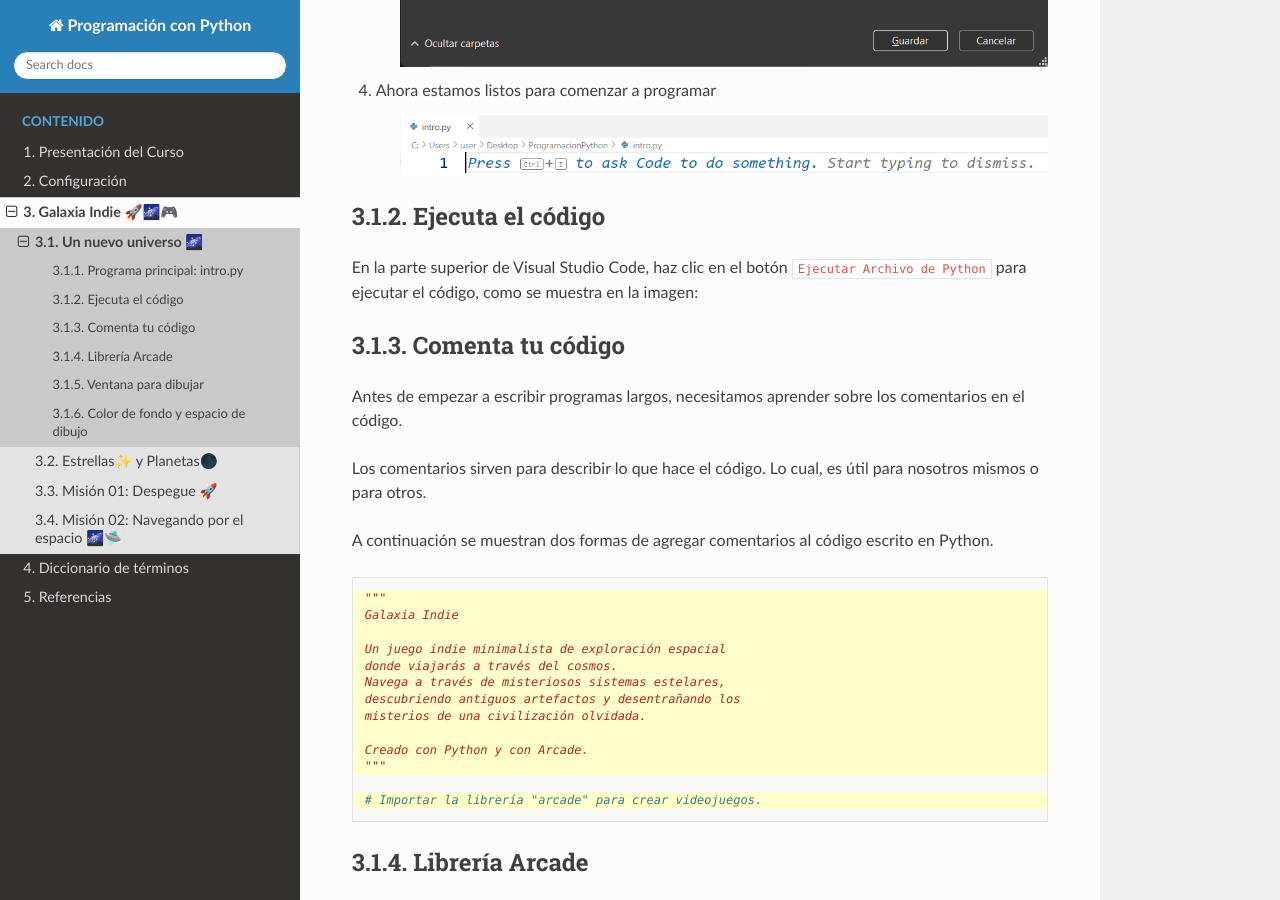
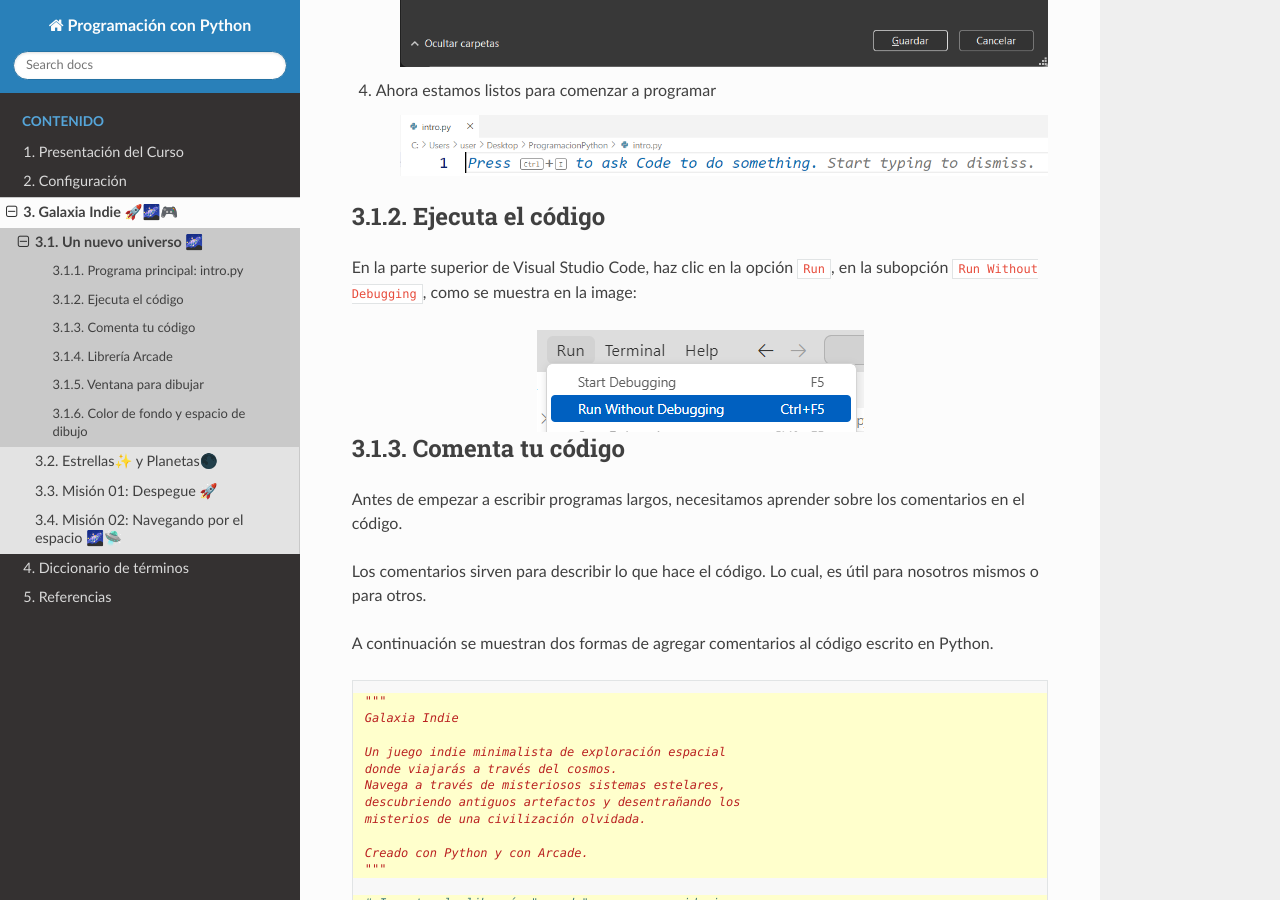
Before and after one commit to aavendan/programacion-python, a Sphinx documentation site: the page built from docs/source/sesiones/sesion01.rst, in a window 1280 px wide and 900 px high, scrolled down 999 px. Built offline with Sphinx 7.4.7 and the Read the Docs theme 3.1.0, drawn with Linux system fonts in a browser that asks for light colours.

Commit message:
runwithoutdebugging

```diff
--- a/docs/source/sesiones/sesion01.rst
+++ b/docs/source/sesiones/sesion01.rst
@@ -31,10 +31,12 @@ Programa principal: intro.py
 Ejecuta el código
 ------------------
 
-En la parte superior de Visual Studio Code, haz clic
-en el botón ``Ejecutar Archivo de Python`` para
-ejecutar el código, como se muestra en la imagen:
+En la parte superior de Visual Studio Code, haz clic en la opción ``Run``,
+en la subopción ``Run Without Debugging``, como se muestra en la image:
 
+.. figure:: ../img/sesion01/runwithoutdebugging.png
+    :figclass: align-center
+    :alt: Ejecutar sin depurar
 
 Comenta tu código
 ------------------
```
Also changed, not shown: docs/source/img/sesion01/runwithoutdebugging.png (added).
